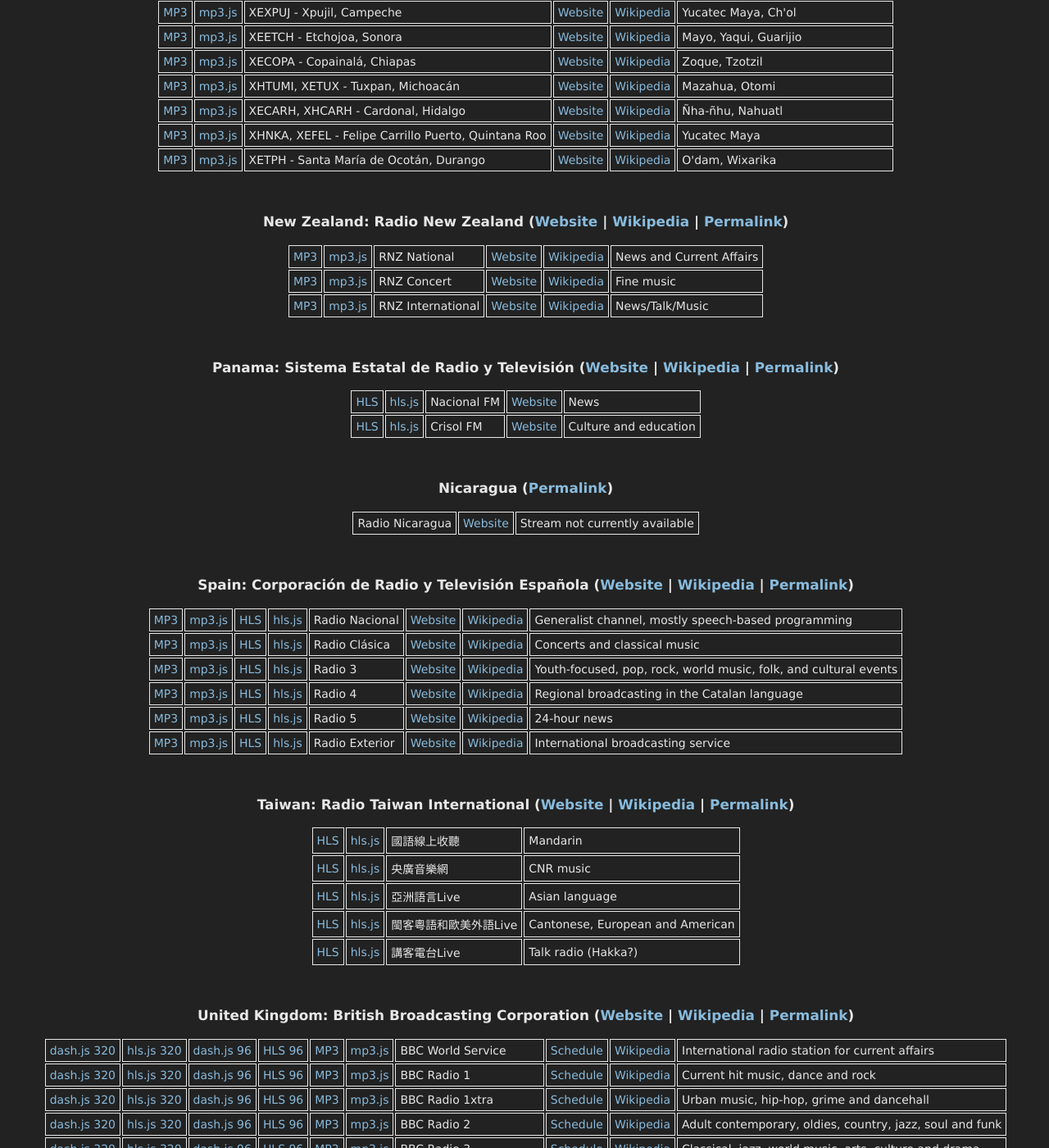
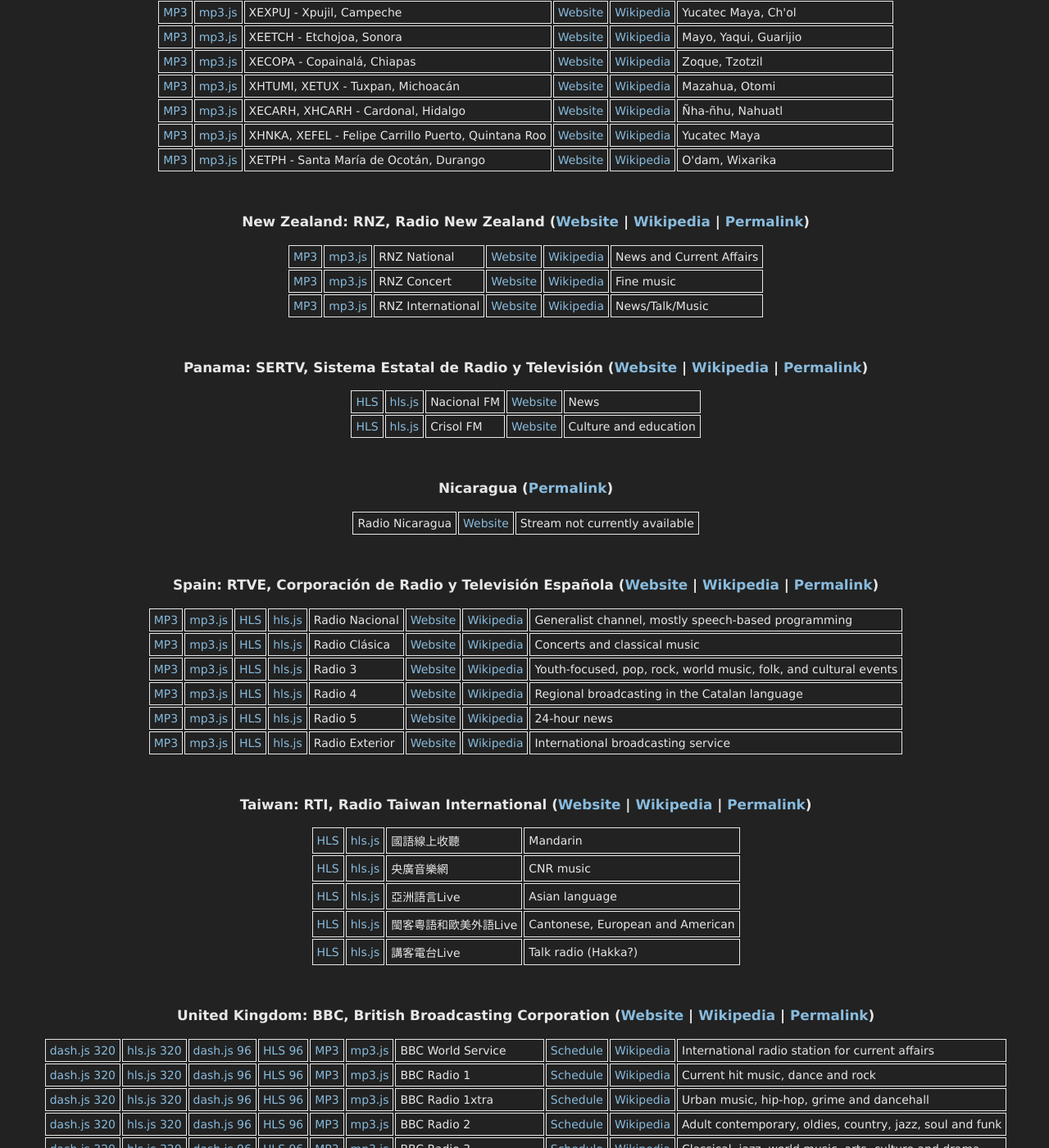
Before and after one commit to danburd/danburd.github.io, a Jekyll site: the page radio.html, which Jekyll copies as it is, in a window 1280 px wide and 1400 px high, scrolled down 6004 px. Shown: the whole window at 82% size. Built offline with Jekyll 4.4.1, drawn with Linux system fonts in a browser that asks for light colours; some of the changed text lies outside the part shown.

Commit message:
Added acronyms

```diff
--- a/radio.html
+++ b/radio.html
@@ -1467,7 +1467,7 @@
 <br>
 <br>
 <div id="New_Zealand">
-<h3>New Zealand: Radio New Zealand (<a href="https://www.rnz.co.nz">Website</a> | <a href="https://en.wikipedia.org/wiki/Radio_New_Zealand">Wikipedia</a> | <a href="#New_Zealand">Permalink</a>)</h3>
+<h3>New Zealand: RNZ, Radio New Zealand (<a href="https://www.rnz.co.nz">Website</a> | <a href="https://en.wikipedia.org/wiki/Radio_New_Zealand">Wikipedia</a> | <a href="#New_Zealand">Permalink</a>)</h3>
 <table>
   <tr>
    <td><a href="https://stream-ice.radionz.co.nz/national.mp3" type="audio/mpeg">MP3</a></td>
@@ -1498,7 +1498,7 @@
 <br>
 <br>
 <div id="Panama">
-<h3>Panama: Sistema Estatal de Radio y Televisión (<a href="https://sertv.gob.pa/">Website</a> | <a href="https://en.wikipedia.org/wiki/Sertv">Wikipedia</a> | <a href="#Panama">Permalink</a>)</h3>
+<h3>Panama: SERTV, Sistema Estatal de Radio y Televisión (<a href="https://sertv.gob.pa/">Website</a> | <a href="https://en.wikipedia.org/wiki/Sertv">Wikipedia</a> | <a href="#Panama">Permalink</a>)</h3>
 <table>
   <tr>
     <td><a href="https://accionastream.com/live/nacional.stream/playlist.m3u8">HLS</a></td>
@@ -1531,7 +1531,7 @@
 <br>
 <br>
 <div id="Spain">
-<h3>Spain: Corporación de Radio y Televisión Española (<a href="http://www.rtve.es">Website</a> | <a href="https://en.wikipedia.org/wiki/RTVE">Wikipedia</a> | <a href="#Spain">Permalink</a>)</h3>
+<h3>Spain: RTVE, Corporación de Radio y Televisión Española (<a href="http://www.rtve.es">Website</a> | <a href="https://en.wikipedia.org/wiki/RTVE">Wikipedia</a> | <a href="#Spain">Permalink</a>)</h3>
 <table>
   <tr>
     <td><a href="https://rne.rtveradio.cires21.com/rne.mp3">MP3</a></td>
@@ -1598,7 +1598,7 @@
 <br>
 <br>
 <div id="Taiwan">
-<h3>Taiwan: Radio Taiwan International (<a href="https://www.rti.org.tw/">Website</a> | <a href="https://en.wikipedia.org/wiki/Radio_Taiwan_International">Wikipedia</a> | <a href="#Taiwan">Permalink</a>)</h3>
+<h3>Taiwan: RTI, Radio Taiwan International (<a href="https://www.rti.org.tw/">Website</a> | <a href="https://en.wikipedia.org/wiki/Radio_Taiwan_International">Wikipedia</a> | <a href="#Taiwan">Permalink</a>)</h3>
 <table>
   <tr>
    <td><a href="https://www.soundvideostar.com/live/_definst_/rti3/playlist.m3u8">HLS</a></td>
@@ -1635,7 +1635,7 @@
 <br>
 <br>
 <div id="United_Kingdom">
-<h3>United Kingdom: British Broadcasting Corporation (<a href="https://www.bbc.co.uk/sounds">Website</a> | <a href="https://en.wikipedia.org/wiki/BBC_Radio">Wikipedia</a> | <a href="#United_Kingdom">Permalink</a>)</h3>
+<h3>United Kingdom: BBC, British Broadcasting Corporation (<a href="https://www.bbc.co.uk/sounds">Website</a> | <a href="https://en.wikipedia.org/wiki/BBC_Radio">Wikipedia</a> | <a href="#United_Kingdom">Permalink</a>)</h3>
 <table>
   <tr>
    <td><a href="/dashjsaudio.html?stream=/mpd/bbc_world_service.mpd">dash.js 320</a></td>
```
Also changed, not shown: other parts of radio.html (+11 -11 lines).
